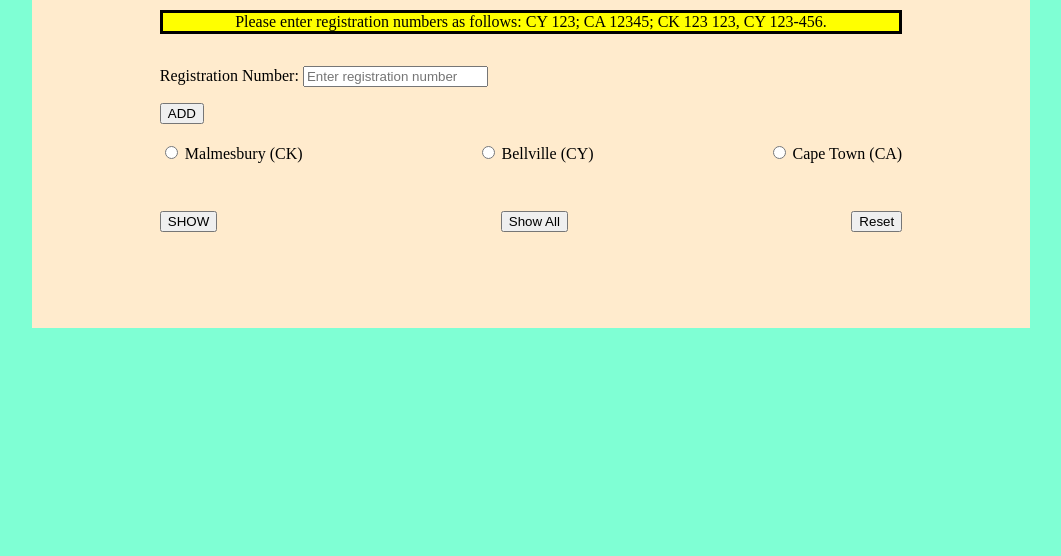
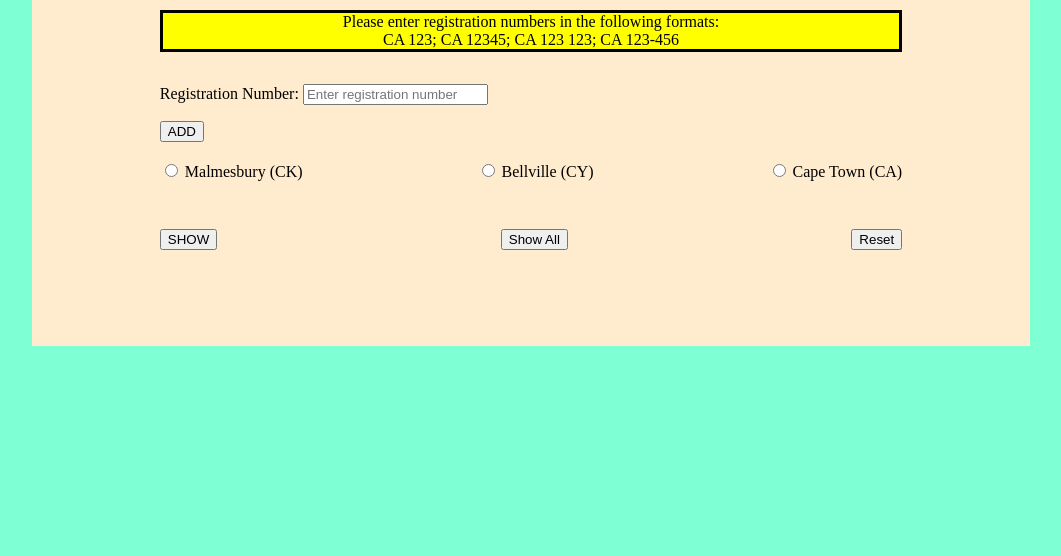
Before and after one commit to Czani89/registration_numbers, a plain HTML site: page index.html in a window 1280 px wide. Shown: the part 244-800 px from the top of the page, without its empty margins (109-1170 px from the left). Drawn offline with Linux system fonts and the light colour scheme.

Commit message:
cleaned reg number js code

```diff
--- a/index.html
+++ b/index.html
@@ -14,8 +14,8 @@
 
         <h1>REGISTRATION NUMBER</h1>
 
-        <p>Please enter registration numbers as follows: <span class="regFormats"> CY 123; CA 12345; CK 123 123, CY
-                123-456.</span></p>
+        <p>Please enter registration numbers in the following formats: <br> <span class="regFormats"> CA 123; CA 12345;
+                CA 123 123; CA 123-456</span></p>
 
         <div class="inputText">
             <label for="text">Registration Number:</label>
--- a/registration_number.js
+++ b/registration_number.js
@@ -26,10 +26,8 @@ addBtn.addEventListener("click", function () {
     if (regex.test(regNumber)) {
         // check towns and creating HTML tags and setting text in tags
         if (lowerReg.startsWith("CK") || lowerReg.startsWith("CY") || lowerReg.startsWith("CA")) {
-            let newSpan = createSpan();
 
             regInst.addRegNumbers(regNumber)
-            newSpan.innerHTML = regInst.getRegNumber();
 
             localStorage.setItem("registrationSet", JSON.stringify(regInst.newContainer()));
 
```
